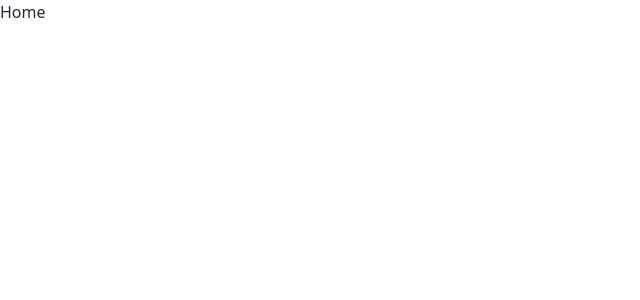
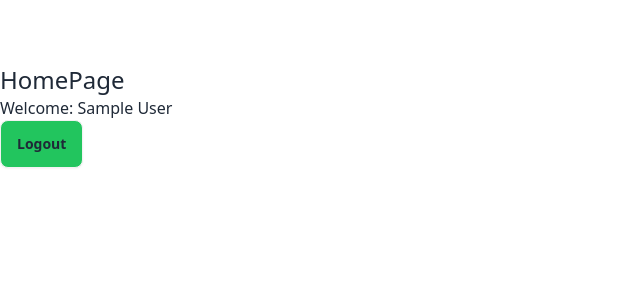
Before and after one commit to anikmondol/Admission-Processing-, a React (Vite) app: page / in a window 1280 px wide. Shown: the top 300 px of the page, without its empty margins (0-640 px from the left). Built offline with nearby package versions, Linux system fonts and the light colour scheme; sample sign-in values are in the browser's storage.

Commit message:
Admission-Processing structure 50% done

```diff
--- a/src/App.jsx
+++ b/src/App.jsx
@@ -2,6 +2,7 @@ import { BrowserRouter, Route, Routes } from "react-router-dom";
 import Home from "./Pages/Home";
 import Login from "./Components/Login";
 import Register from "./Components/Register";
+import ProtectedRoutes from "./Services/ProtectedRoutes";
 
 
 const App = () => {
@@ -11,7 +12,9 @@ const App = () => {
       <Routes>
         <Route path="/login" element={<Login></Login>}></Route>
         <Route path="/register" element={<Register></Register>}></Route>
-        <Route path="/" element={<Home></Home>}></Route>
+        <Route path="/" element={<ProtectedRoutes></ProtectedRoutes>}>
+          <Route path="/" element={<Home></Home>}></Route>
+        </Route>
       </Routes>
       </BrowserRouter>
     </>
--- a/src/Components/Login.jsx
+++ b/src/Components/Login.jsx
@@ -1,5 +1,5 @@
 import { useState } from "react";
-import {useNavigate } from "react-router-dom";
+import {useNavigate, Link } from "react-router-dom";
 
 
 const Login = () => {
@@ -21,6 +21,7 @@ const Login = () => {
 
         if(input.email === loggedUser.email && input.password === loggedUser.password){
             {
+                localStorage.setItem("login", true)
                 navigate('/')
             }
         }else{
@@ -31,7 +32,7 @@ const Login = () => {
 
 
     return (
-        <div className="hero min-h-screen bg_img">
+        <div className="hero min-h-screen bg_img1">
             <div className="hero-content flex-col lg:flex-row-reverse">
 
                 <div className="card shrink-0 w-full max-w-sm shadow-2xl bg-base-100 px-10">
@@ -59,7 +60,7 @@ const Login = () => {
                     </form>
                     <div className='my-5 flex'>
                         <p>Have already an account?</p>
-                        <a href="#" className='underline font-medium'>Register here</a>
+                        <Link to={"/register"} className='underline font-medium'>Register here</Link>
                     </div>
                 </div>
             </div>
--- a/src/Components/Register.jsx
+++ b/src/Components/Register.jsx
@@ -1,6 +1,6 @@
 import { useState } from 'react';
 import '../Css/Register.css'
-import { useNavigate } from 'react-router-dom';
+import { useNavigate, Link } from 'react-router-dom';
 
 const Register = () => {
     const navigate = useNavigate()
@@ -61,7 +61,7 @@ const Register = () => {
                     </form>
                     <div className='my-5 flex'>
                         <p>Have already an account?</p>
-                        <a href="#" className='underline font-medium'>Login here</a>
+                        <Link to="/login" className='underline font-medium'>Login here</Link>
                     </div>
                 </div>
             </div>
--- a/src/Css/Register.css
+++ b/src/Css/Register.css
@@ -2,3 +2,7 @@
     background-image: url('https://envato-shoebox-0.imgix.net/4e0d/021d-2021-400b-8d54-7b9df574667a/2527394.jpg?auto=compress%2Cformat&mark=https%3A%2F%2Felements-assets.envato.com%2Fstatic%2Fwatermark2.png&w=1000&fit=max&markalign=center%2Cmiddle&markalpha=18&s=2dfefbc61696e90c6d53899f242a48f1');
     background-color: rgb(101, 98, 96);
 }
+.bg_img1 {
+    background-image: url('https://plus.unsplash.com/premium_photo-1683288662050-a0c17370365d?q=80&w=1935&auto=format&fit=crop&ixlib=rb-4.0.3&ixid=M3wxMjA3fDB8MHxwaG90by1wYWdlfHx8fGVufDB8fHx8fA%3D%3D');
+    background-color: rgb(101, 98, 96);
+}
--- a/src/Pages/Home.jsx
+++ b/src/Pages/Home.jsx
@@ -1,9 +1,22 @@
+import { useNavigate } from "react-router-dom";
 
 
 const Home = () => {
+
+    const navigate = useNavigate();
+
+    const userName = JSON.parse(localStorage.getItem("user")) ;
+
+    const handleLogout = () =>{
+        localStorage.removeItem("login");
+        navigate('/login')
+    }
+
     return (
-        <div>
-           Home
+        <div className="mt-16">
+           <h1 className="text-2xl font-medium">HomePage</h1>
+           <p>Welcome: {userName.name}</p>
+           <button onClick={handleLogout} className="btn bg-green-500">Logout</button>
         </div>
     );
 };
--- /dev/null
+++ b/src/Services/ProtectedRoutes.jsx
@@ -0,0 +1,9 @@
+import { Navigate, Outlet } from "react-router-dom";
+
+
+const ProtectedRoutes = () => {
+    const auth = localStorage.getItem("login")
+    return auth ? <Outlet></Outlet> : <Navigate to={"/login"}></Navigate>
+};
+
+export default ProtectedRoutes;
```
